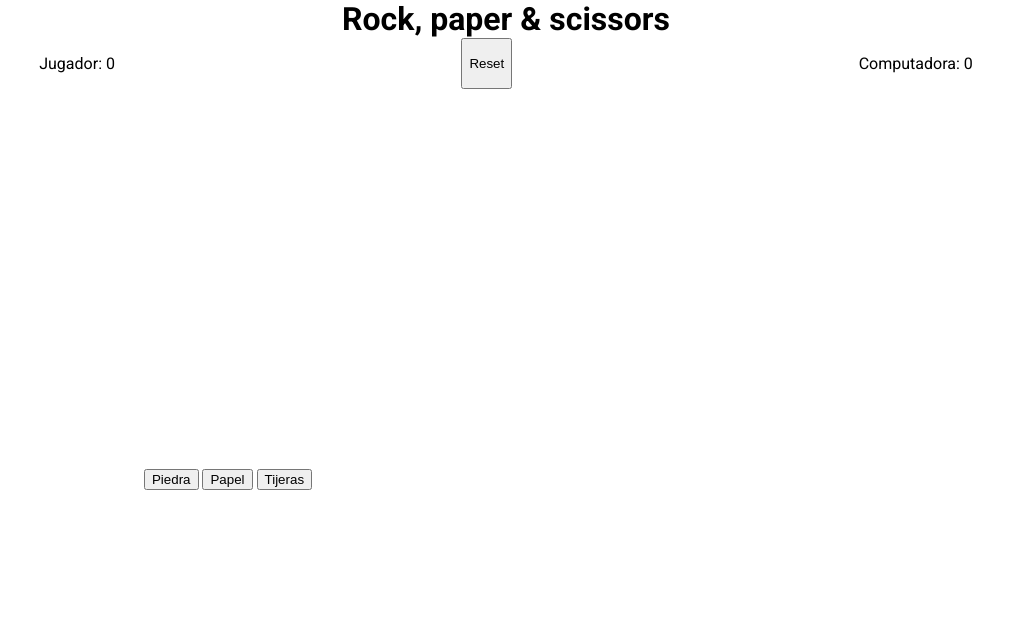
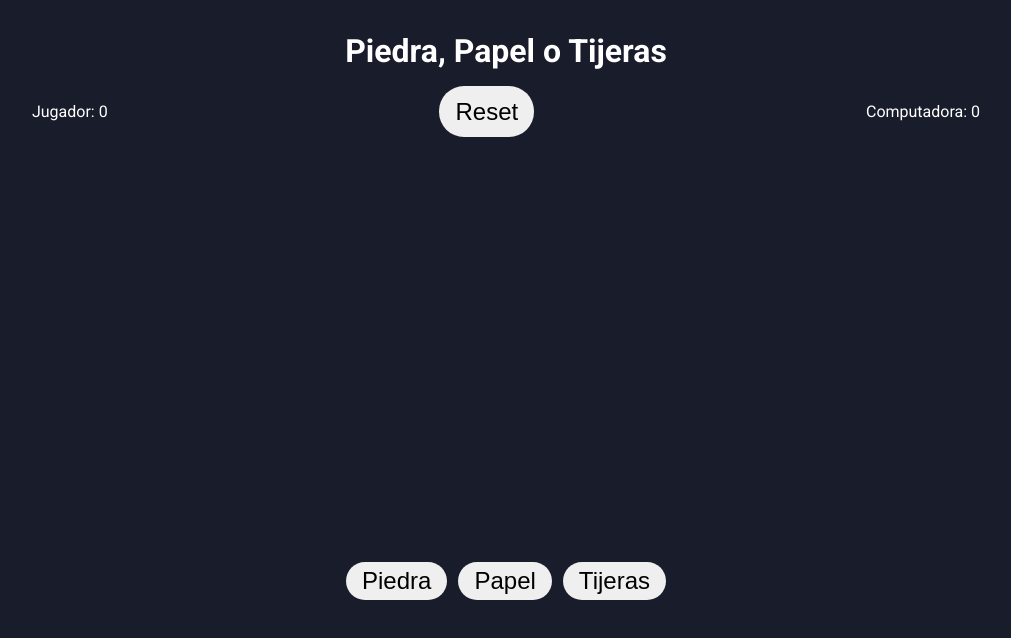
Before and after one commit to nikodiaz/rock-paper-scissor, a plain HTML site: page index.html in a window 1280 px wide. Shown: the whole page, without its empty margins (134-1145 px from the left). Drawn offline with Linux system fonts and the light colour scheme.

Commit message:
Algunos cambios pequeños al CSS

```diff
--- a/index.html
+++ b/index.html
@@ -8,8 +8,9 @@
   <link rel="stylesheet" href="styles.css">
 </head>
 <body>
+  <main>
     <header>
-    <h1>Rock, paper & scissors</h1>
+      <h1>Piedra, Papel o Tijeras</h1>
       <div class="panel">
         <p class="score" id="player-score">Jugador: 0</p>
         <button id="reset">Reset</button>
@@ -18,22 +19,23 @@
       <h4 id="message"></h4>
       <h3 id="end-game-msg"></h3>
     </header>
-  <main>
-    <section class="player">
-      <div class="player-choice__img">
+    <div class="game">
+      <section class="left-section">
+        <div>
           <img id="player-choice" src="">
         </div>
+      </section>
+      <section class="right-section">
         <div>
+          <img id="computer-choice" src="">
+        </div>
+      </section>
+    </div>
+    <div class="player-buttons">
       <button id="rock">Piedra</button>
       <button id="paper">Papel</button>
       <button id="scissor">Tijeras</button>
     </div>
-    </section>
-    <section class="computer">
-      <div class="computer-choice__img">
-        <img id="computer-choice" src="">
-      </div>
-    </section>
   </main>
   <script src="/src/index.js"></script>
 </body>
--- a/styles.css
+++ b/styles.css
@@ -4,19 +4,38 @@
   box-sizing: border-box;
 }
 
+:root {
+  --color-primary: #191d2b;
+  --color-secondary: #27ae60;
+  --color-white: #ffffff;
+  --color-black: #000;
+  --color-grey-0: #f8f8f8;
+  --color-grey-1: #dbe1e8;
+  --color-grey-2: #b2becd;
+  --color-grey-3: #6c7983;
+  --color-grey-4: #454e56;
+  --color-grey-5: #2a2e35;
+  --color-grey-6: #12181b;
+  --transition: all .4s ease-in-out;
+  --transform-default-place: translateY(0) scale(1);
+  --box-shadow: 0 3px 15px rgba(0, 0, 0, .3);
+}
+
 body {
   margin: 0;
   font-family: 'Roboto', sans-serif;
+  color: var(--color-white);
+  background-color: var(--color-primary);
 }
 
 header {
-  width: 100vw;
-  min-height: 10vh;
+  margin: 1rem 0;
+  min-width: 100%;
   text-align: center;
 }
 
 header h1 {
-  margin: 0;
+  margin:1rem 0;
 }
 
 header div {
@@ -25,9 +44,38 @@ header div {
 }
 
 main {
+  position: relative;
+  display: flex;
+  flex-direction: column;
+  align-items: center;
+  height: 600px;
+}
+
+img {
+  max-width: 100%;
+}
+
+button {
+  padding:0.3rem 1rem;
+  font-size: 1.5rem;
+  border: none;
+  outline: none;
+  border-radius: 25px;
+  cursor: pointer;
+}
+
+.game {
   display: flex;
   align-items: center;
-  justify-content: space-around;
-  width: 100vw;
-  min-height: 90vh;
+  justify-content: space-evenly;
+  min-width: 100%;
+  height: 300px;
 }
+
+.player-buttons {
+  position: absolute;
+  bottom: 0;
+  min-width: 320px;
+  display: flex;
+  justify-content: space-between;
+}
```
Lines whose indentation alone changed are shown as unchanged.
